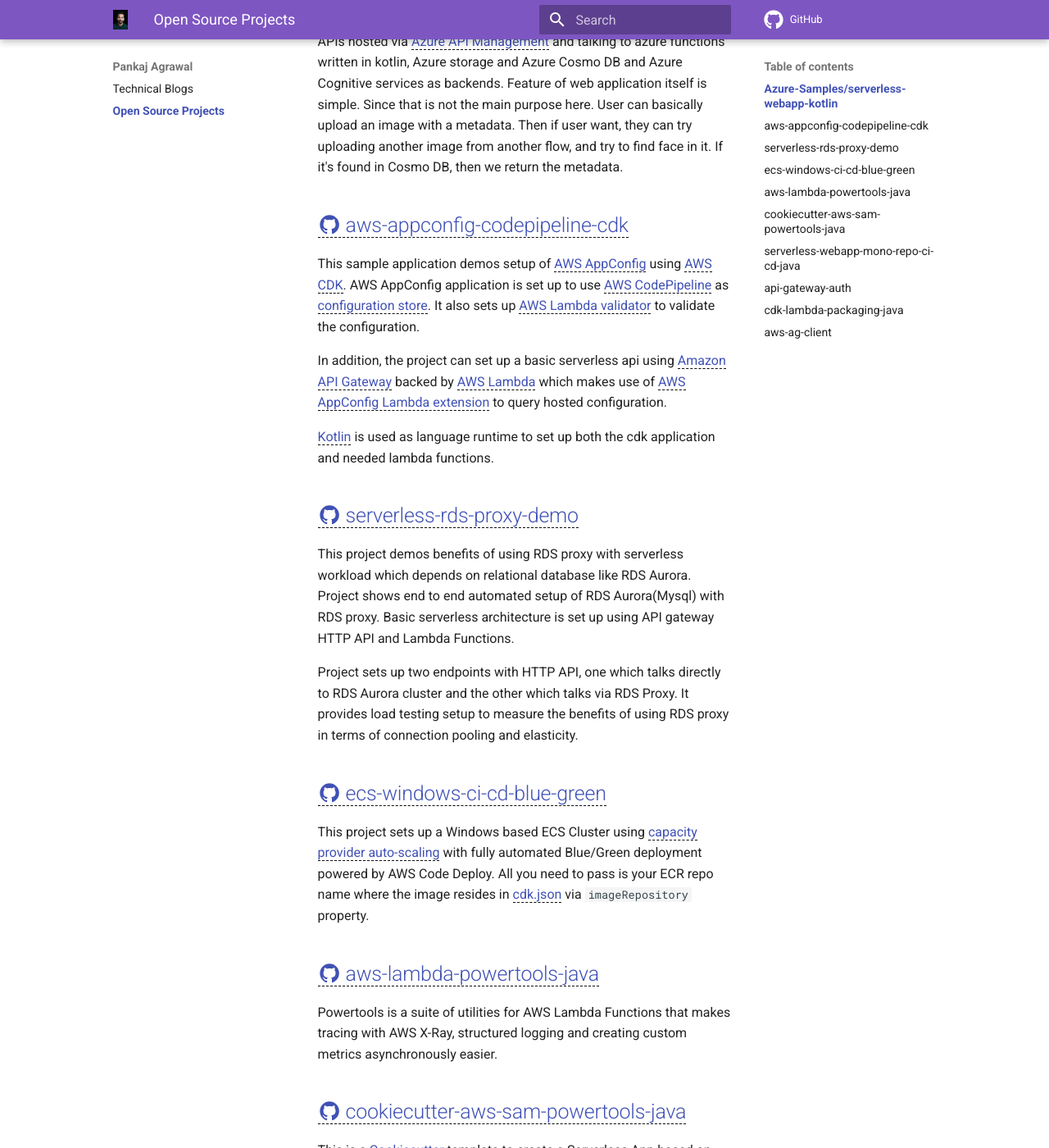
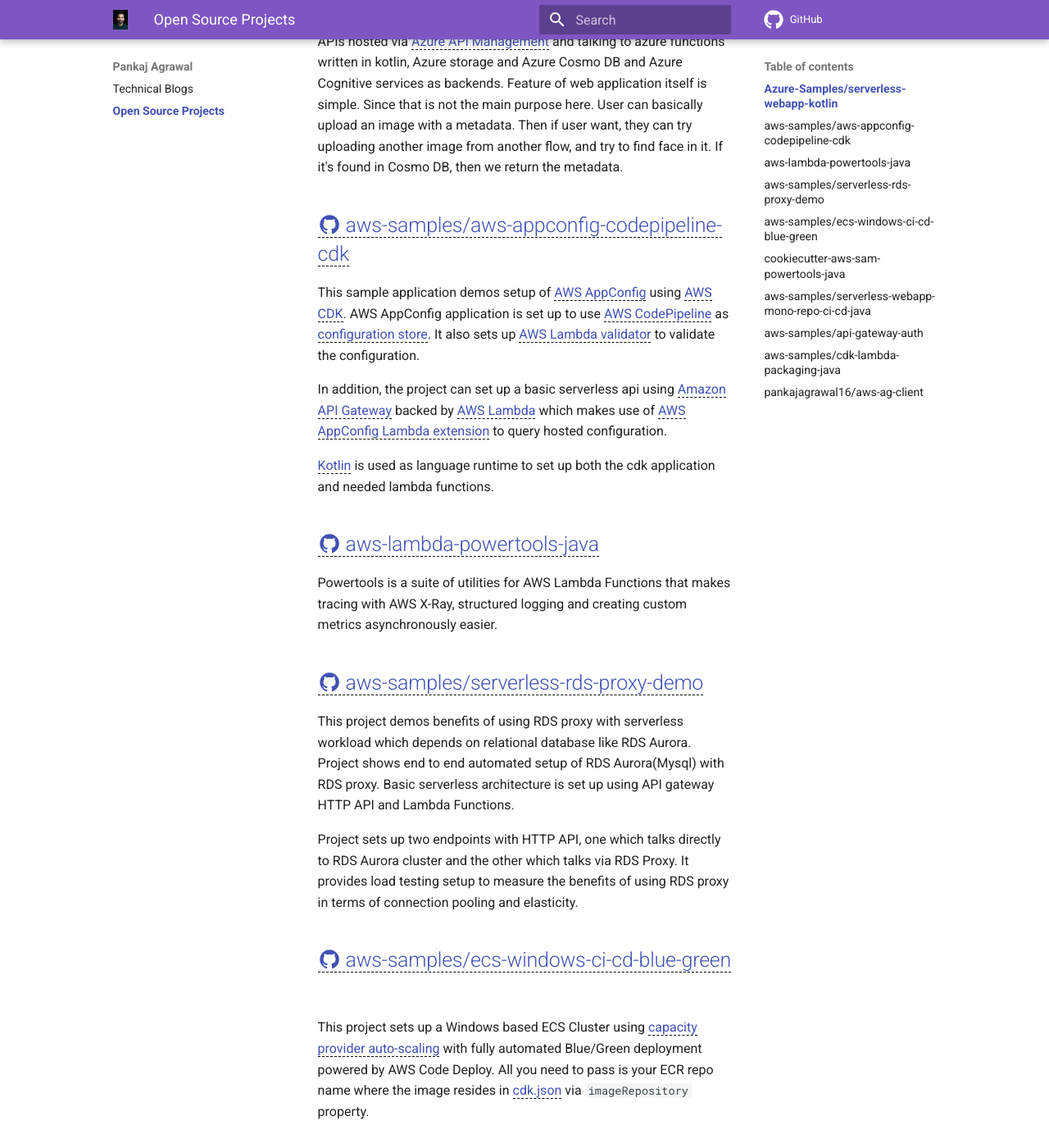
Before and after one commit to pankajagrawal16/pankajagrawal16.github.io, an MkDocs documentation site: the page built from docs/code/index.md, in a window 1280 px wide and 1400 px high, scrolled down 406 px. Shown: the whole window at 82% size. Built offline with MkDocs 1.6.1 and Material for MkDocs 9.7.7, drawn with Linux system fonts in a browser that asks for light colours; comment, search, counter and statistics services are not loaded; some of the changed text lies outside the part shown.

Commit message:
Update index.md

```diff
--- a/docs/code/index.md
+++ b/docs/code/index.md
@@ -11,7 +11,7 @@ CI/CD pipeline is implemented using [GitHub actions](.github/workflows) for both
 
 Application builds a React static web app, which talks to a bunch of APIs hosted via [Azure API Management](https://azure.microsoft.com/en-us/products/api-management/) and talking to azure functions written in kotlin, Azure storage and Azure Cosmo DB and Azure Cognitive services as backends. Feature of web application itself is simple. Since that is not the main purpose here. User can basically upload an image with a metadata. Then if user want, they can try uploading another image from another flow, and try to find face in it. If it's found in Cosmo DB, then we return the metadata.
 
-## [:material-github: aws-appconfig-codepipeline-cdk](https://github.com/aws-samples/aws-appconfig-codepipeline-cdk){target=_blank}
+## [:material-github: aws-samples/aws-appconfig-codepipeline-cdk](https://github.com/aws-samples/aws-appconfig-codepipeline-cdk){target=_blank}
 
 This sample application demos setup of [AWS AppConfig](https://docs.aws.amazon.com/appconfig/latest/userguide/what-is-appconfig.html) using [AWS CDK](https://aws.amazon.com/cdk/). AWS AppConfig application is
 set up to use [AWS CodePipeline](https://aws.amazon.com/codepipeline/) as [configuration store](https://docs.aws.amazon.com/appconfig/latest/userguide/appconfig-creating-configuration-and-profile.html). It also sets up [AWS Lambda validator](https://docs.aws.amazon.com/appconfig/latest/userguide/appconfig-creating-configuration-and-profile-validators.html) to validate
@@ -23,28 +23,30 @@ backed by [AWS Lambda](https://aws.amazon.com/lambda/) which makes use of [AWS A
 [Kotlin](https://kotlinlang.org/) is used as language runtime to set up both the cdk application and needed lambda functions.
 
 
-## [:material-github: serverless-rds-proxy-demo](https://github.com/aws-samples/serverless-rds-proxy-demo){target=_blank}
+## [:material-github: aws-lambda-powertools-java](https://github.com/awslabs/aws-lambda-powertools-java){target=_blank}
+
+Powertools is a suite of utilities for AWS Lambda Functions that makes tracing with AWS X-Ray, structured logging and
+creating custom metrics asynchronously easier.
+
+
+## [:material-github: aws-samples/serverless-rds-proxy-demo](https://github.com/aws-samples/serverless-rds-proxy-demo){target=_blank}
 
 This project demos benefits of using RDS proxy with serverless workload which depends on relational database like RDS Aurora. Project shows end to end automated setup of RDS Aurora(Mysql) with RDS proxy. Basic serverless architecture is set up using API gateway HTTP API and Lambda Functions.
 
 Project sets up two endpoints with HTTP API, one which talks directly to RDS Aurora cluster and the other which talks via RDS Proxy. It provides load testing setup to measure the benefits of using RDS proxy in terms of connection pooling and elasticity.
 
-## [:material-github: ecs-windows-ci-cd-blue-green](https://github.com/aws-samples/ecs-windows-ci-cd-blue-green){target=_blank}
+
+## [:material-github: aws-samples/ecs-windows-ci-cd-blue-green](https://github.com/aws-samples/ecs-windows-ci-cd-blue-green){target=_blank}
 
 This project sets up a Windows based ECS Cluster using [capacity provider auto-scaling](https://aws.amazon.com/blogs/containers/deep-dive-on-amazon-ecs-cluster-auto-scaling/) with fully automated Blue/Green deployment powered by AWS Code Deploy. All you
 need to pass is your ECR repo name where the image resides in [cdk.json](cdk.json) via `imageRepository` property.
-
-## [:material-github: aws-lambda-powertools-java](https://github.com/awslabs/aws-lambda-powertools-java){target=_blank}
-
-Powertools is a suite of utilities for AWS Lambda Functions that makes tracing with AWS X-Ray, structured logging and
-creating custom metrics asynchronously easier.
 
 ## [:material-github: cookiecutter-aws-sam-powertools-java](https://github.com/aws-samples/cookiecutter-aws-sam-powertools-java){target=_blank}
 
 This is a [Cookiecutter](https://github.com/cookiecutter/cookiecutter) template to create a Serverless App based on Serverless Application Model (SAM) and Java with [Lambda Powertools Java](https://github.com/awslabs/aws-lambda-powertools-java).
 
 
-## [:material-github: serverless-webapp-mono-repo-ci-cd-java](https://github.com/aws-samples/serverless-webapp-mono-repo-ci-cd-java){target=_blank}
+## [:material-github: aws-samples/serverless-webapp-mono-repo-ci-cd-java](https://github.com/aws-samples/serverless-webapp-mono-repo-ci-cd-java){target=_blank}
 
 Use AWS Serverless stack to build a full fledged web application with both backend and frontend hosted inside a same
 mono repo. Backend CI/CD pipeline and backend infrastructure is written using SAM. Frontend CI/CD pipeline and
@@ -55,21 +57,21 @@ functions, S3 and dynamoDB as backends. Feature of web application itself is sim
 here. User can basically upload an image with a metadata. Then if user want, they can try uploading another image from
 another flow, and try to find face in it. If it's found in Dynamo DB, then we return the metadata.
 
-## [:material-github: api-gateway-auth](https://github.com/aws-samples/api-gateway-auth/){target=_blank}
+## [:material-github: aws-samples/api-gateway-auth](https://github.com/aws-samples/api-gateway-auth/){target=_blank}
 
 This sample application showcases how to set up and automate different types of authentication supported by
 Amazon API Gateway HTTP API via AWS SAM.
 
 This SAM app uses java as language runtime for the lambda functions and custom resources.
 
-## [:material-github: cdk-lambda-packaging-java](https://github.com/aws-samples/cdk-lambda-packaging-java){target=_blank}
+## [:material-github: aws-samples/cdk-lambda-packaging-java](https://github.com/aws-samples/cdk-lambda-packaging-java){target=_blank}
 
 This sample application show how you can use [AWS Cloud Development Kit(AWS CDK)](https://aws.amazon.com/cdk/) to deploy a AWS lambda functions with
 external dependencies. [AWS Serverless Application Model (AWS SAM)](https://aws.amazon.com/serverless/sam/) takes care of building and packaging lambda function
 with external dependencies out of the box. It was not possible this with AWS CDK until [s3-assets](https://mvnrepository.com/artifact/software.amazon.awscdk/s3-assets)
 was introduced.
 
-## [:material-github: aws-ag-client](https://github.com/pankajagrawal16/aws-ag-client){target=_blank}
+## [:material-github: pankajagrawal16/aws-ag-client](https://github.com/pankajagrawal16/aws-ag-client){target=_blank}
 
 This Java repo demonstrates how to make IAM authenticated call to AWS api gateway endpoint. It is set up as a maven
 project currently and uses the AWS java SDK under the hood to provide simple wrapper classes to make these calls.
```
